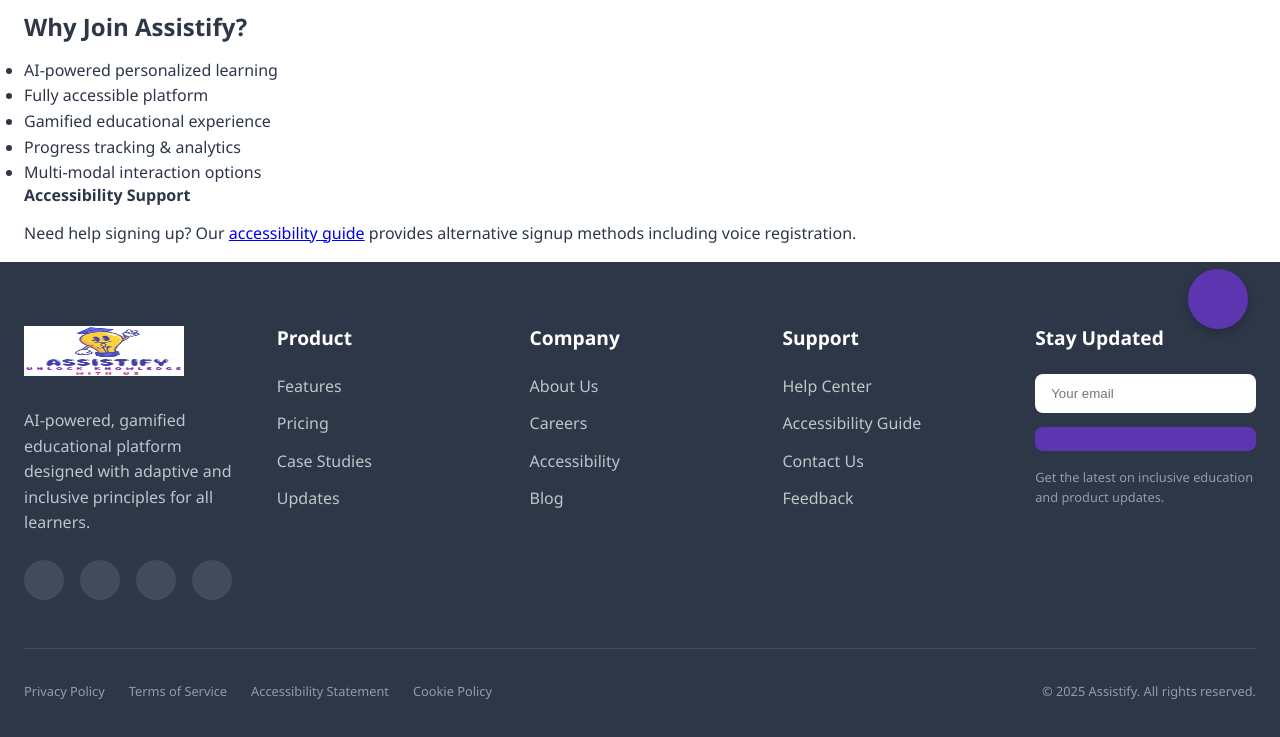
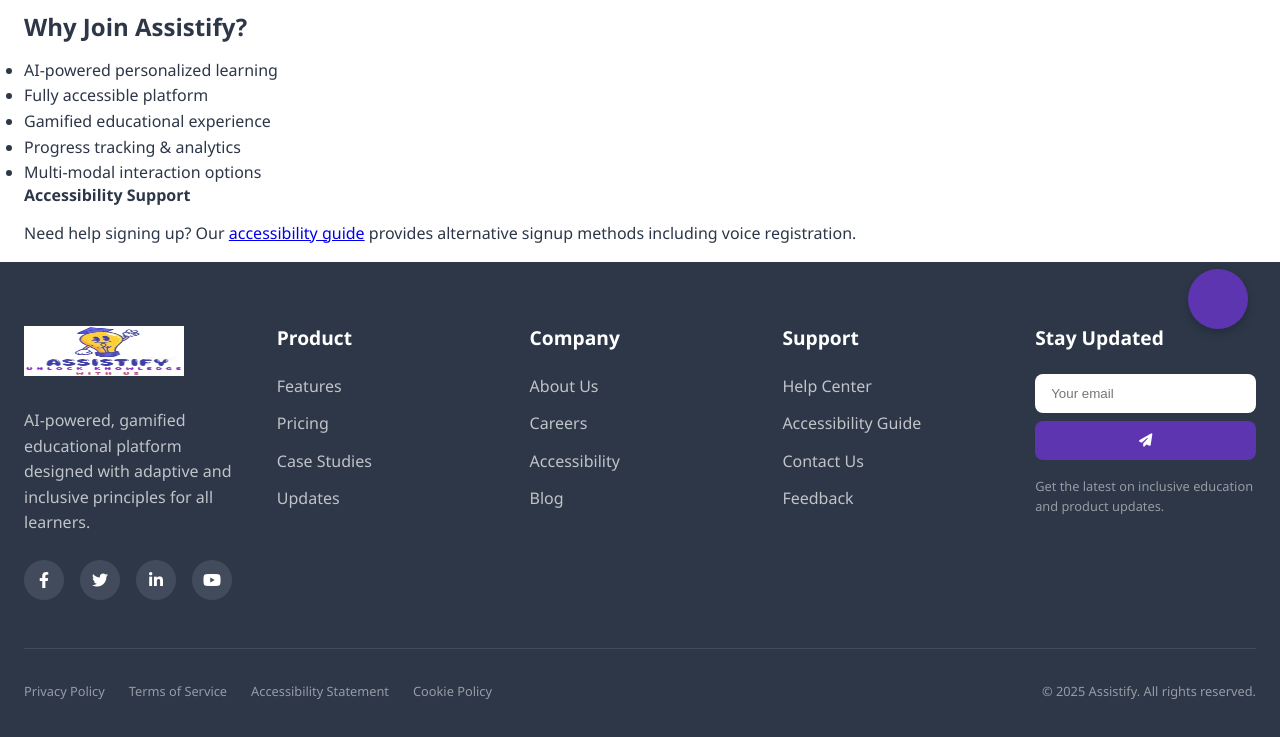
Before and after one commit to ghoshnirnay/Assistify, a plain HTML site: page frontend/signup.html in a window 1280 px wide. Shown: the part 439-1176 px from the top of the page. Drawn offline with Linux system fonts and the light colour scheme.

Commit message:
Added social icons

```diff
--- a/frontend/signup.html
+++ b/frontend/signup.html
@@ -6,6 +6,7 @@
     <meta name="description" content="Sign up for Assistify - AI-powered adaptive learning platform">
     <title>Sign Up | Assistify</title>
     <link rel="stylesheet" href="style.css">
+    <link rel="stylesheet" href="https://cdnjs.cloudflare.com/ajax/libs/font-awesome/6.4.0/css/all.min.css">
     <script src="script.js" defer></script>
 </head>
 <body>
@@ -70,7 +71,6 @@
                             <select id="user-type" name="user-type" aria-label="Select user type">
                                 <option value="student">Student</option>
                                 <option value="teacher">Educator</option>
-                                <option value="parent">Parent</option>
                                 <option value="professional">Professional Learner</option>
                             </select>
                         </div>
@@ -147,16 +147,16 @@
                     <p class="footer-description">AI-powered, gamified educational platform designed with adaptive and inclusive principles for all learners.</p>
                     <div class="social-links">
                         <a href="#" class="social-link" aria-label="Facebook">
-                            <span class="icon-facebook" aria-hidden="true"></span>
+                            <i class="fab fa-facebook-f" aria-hidden="true"></i>
                         </a>
                         <a href="#" class="social-link" aria-label="Twitter">
-                            <span class="icon-twitter" aria-hidden="true"></span>
+                            <i class="fab fa-twitter" aria-hidden="true"></i>
                         </a>
                         <a href="#" class="social-link" aria-label="LinkedIn">
-                            <span class="icon-linkedin" aria-hidden="true"></span>
+                            <i class="fab fa-linkedin-in" aria-hidden="true"></i>
                         </a>
                         <a href="#" class="social-link" aria-label="YouTube">
-                            <span class="icon-youtube" aria-hidden="true"></span>
+                            <i class="fab fa-youtube" aria-hidden="true"></i>
                         </a>
                     </div>
                 </div>
@@ -198,7 +198,7 @@
                         <div class="input-group">
                             <input type="email" id="email" placeholder="Your email" class="newsletter-input" required>
                             <button type="submit" class="newsletter-button" aria-label="Subscribe to newsletter">
-                                <span class="icon-send" aria-hidden="true"></span>
+                                <i class="fas fa-paper-plane" aria-hidden="true"></i>
                             </button>
                         </div>
                     </form>
@@ -214,7 +214,7 @@
                     <a href="#" class="legal-link">Cookie Policy</a>
                 </div>
                 <div class="footer-copyright">
-                    <p>&copy; <span id="year">2023</span> Assistify. All rights reserved.</p>
+                    <p>&copy; <span id="year">2025</span> Assistify. All rights reserved.</p>
                 </div>
             </div>
         </div>
```
Also changed, not shown: frontend/index.html (+7 -6 lines).
